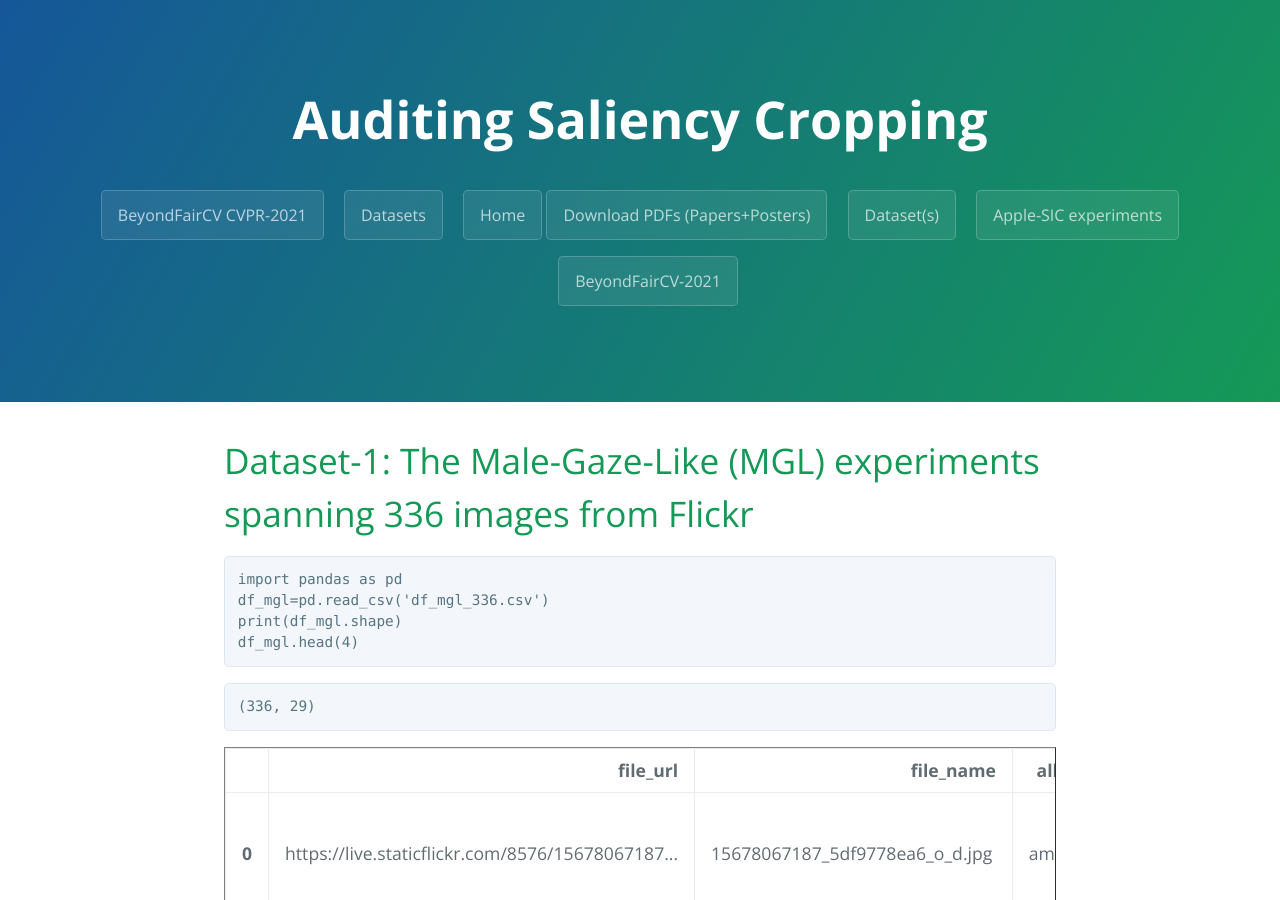
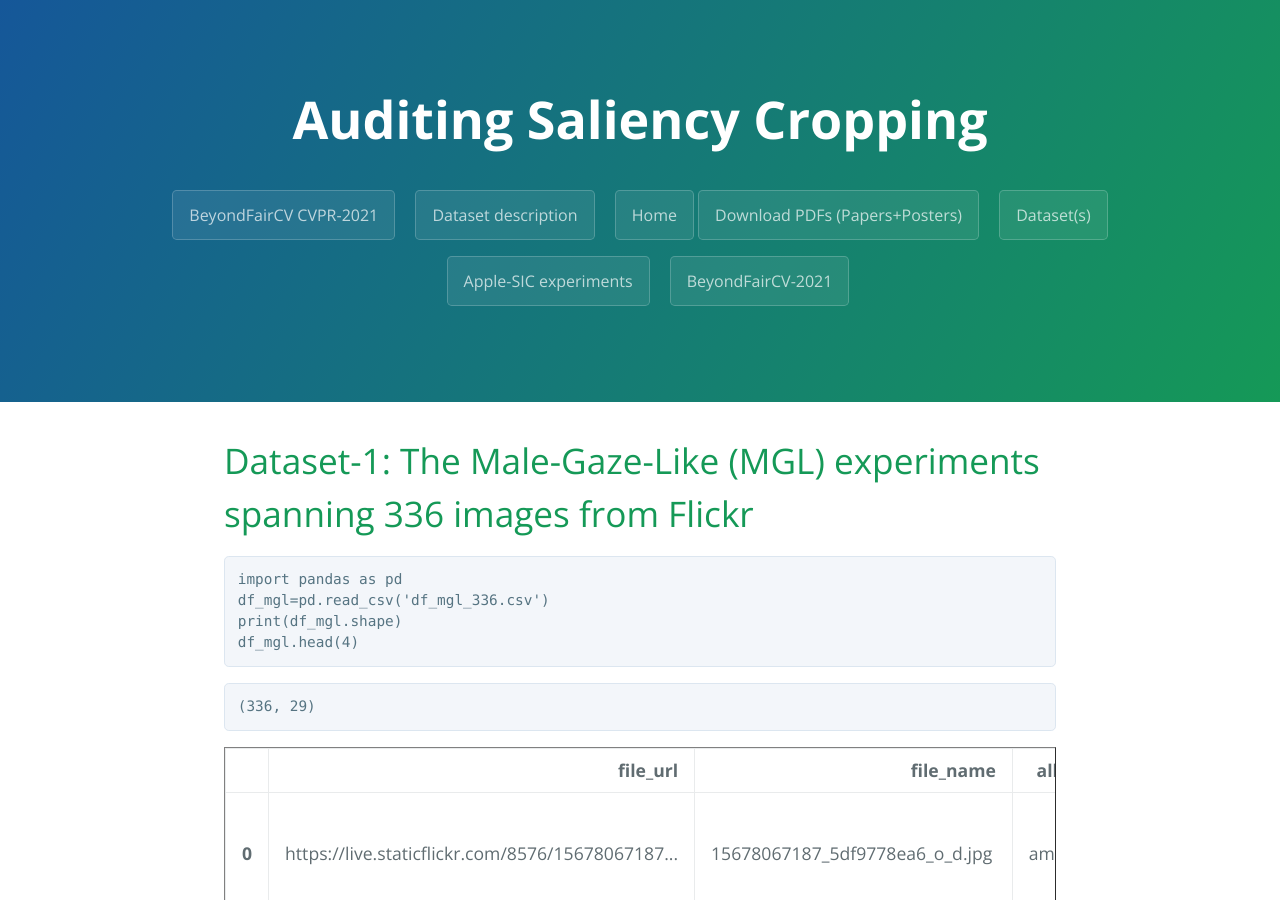
Before and after one commit to vinayprabhu/Saliency_Image_Cropping, a Jekyll site: the page built from data_descr.md, in a window 1280 px wide and 900 px high. Built offline with Jekyll 4.4.1, drawn with Linux system fonts in a browser that asks for light colours.

Commit message:
Update data_descr.md

```diff
--- a/data_descr.md
+++ b/data_descr.md
@@ -1,5 +1,5 @@
 ---
-title: Datasets
+title: Dataset description
 layout: template
 filename: data_descr
 ---
```
